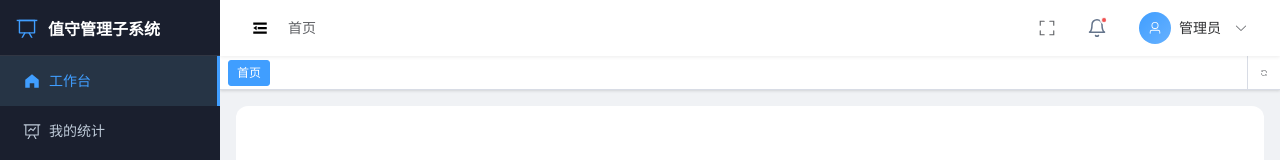
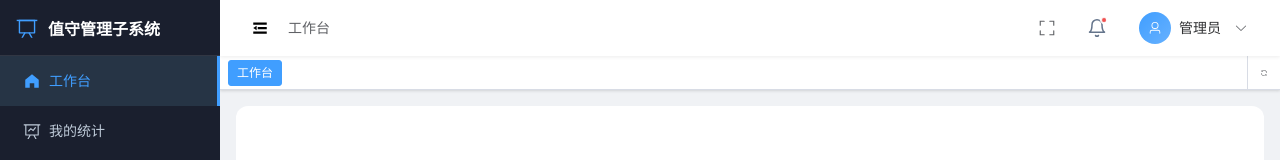
Before and after one commit to xinrun0928/rbac-design, a Vue app: page /duty/dashboard in a window 1280 px wide. Shown: the top 160 px of the page. Built offline with nearby package versions, Linux system fonts and the light colour scheme.

Commit message:
feat: enhance Breadcrumb and TagsView components to support dynamic menu lists

```diff
--- a/src/components/Breadcrumb.vue
+++ b/src/components/Breadcrumb.vue
@@ -1,6 +1,6 @@
 <template>
   <el-breadcrumb separator="/">
-    <el-breadcrumb-item :to="{ path: homePath }">{{ homeTitle }}</el-breadcrumb-item><!--
+    <el-breadcrumb-item :to="{ path: resolvedHomePath }">{{ resolvedHomeTitle }}</el-breadcrumb-item><!--
     --><el-breadcrumb-item v-if="groupTitle">{{ groupTitle }}</el-breadcrumb-item><!--
     --><el-breadcrumb-item v-if="!isHome && currentTitle && currentTitle !== groupTitle">{{ currentTitle }}</el-breadcrumb-item>
   </el-breadcrumb>
@@ -9,30 +9,54 @@
 <script setup lang="ts">
 import { computed } from 'vue'
 import { useRoute } from 'vue-router'
-import { findGroupTitle, adminMenus } from '@/config/menu'
+import { findGroupTitle } from '@/config/menu'
+import type { MenuItem } from '@/config/menu'
 
 const props = withDefaults(defineProps<{
+  /** 菜单列表，用于自动获取首页信息 */
+  menus?: MenuItem[]
+  /** 首页路径（不传则从 menus 第一项获取） */
   homePath?: string
+  /** 首页标题（不传则从 menus 第一项获取） */
   homeTitle?: string
+  /** 首页路由 name（不传则从路由自动生成） */
   homeName?: string
-  menus?: typeof adminMenus
 }>(), {
-  homePath: '/admin/dashboard',
-  homeTitle: '首页',
-  homeName: 'AdminDashboard',
-  menus: () => adminMenus
+  menus: () => [],
+  homePath: '',
+  homeTitle: '',
+  homeName: ''
 })
 
 const route = useRoute()
+
+// 从菜单中获取第一个有效项
+const getHomeFromMenus = (): { path: string; title: string } => {
+  if (props.menus.length > 0) {
+    const first = props.menus[0]
+    return { path: first.path, title: first.title }
+  }
+  return { path: '/admin/dashboard', title: '首页' }
+}
+
+const resolvedHomePath = computed(() => props.homePath || getHomeFromMenus().path)
+const resolvedHomeTitle = computed(() => props.homeTitle || getHomeFromMenus().title)
+
+// 自动生成首页路由 name：取路径最后一段转 PascalCase
+const resolvedHomeName = computed(() => {
+  if (props.homeName) return props.homeName
+  const segment = resolvedHomePath.value.split('/').filter(Boolean).pop() || 'dashboard'
+  return 'Duty' + segment.charAt(0).toUpperCase() + segment.slice(1).replace(/-([a-z])/g, (_, c) => c.toUpperCase())
+})
 
 const currentTitle = computed(() => {
   return (route.meta?.title as string) || ''
 })
 
-const isHome = computed(() => route.name === props.homeName)
+const isHome = computed(() => route.path === resolvedHomePath.value)
 
 const groupTitle = computed(() => {
-  if (route.name === props.homeName) return ''
+  if (isHome.value) return ''
   return findGroupTitle(route.path, props.menus)
 })
 </script>
--- a/src/components/TagsView.vue
+++ b/src/components/TagsView.vue
@@ -39,7 +39,7 @@
 </template>
 
 <script setup lang="ts">
-import { ref, computed, watch, onMounted, nextTick } from 'vue'
+import { ref, computed, watch, onMounted, onUnmounted, nextTick } from 'vue'
 import { useRoute, useRouter } from 'vue-router'
 import { Close, Refresh } from '@element-plus/icons-vue'
 
@@ -50,18 +50,42 @@ interface TagView {
   affix?: boolean
 }
 
+interface MenuItem {
+  path: string
+  title: string
+  icon?: any
+  children?: MenuItem[]
+  isGroup?: boolean
+  groupTitle?: string
+}
+
 const props = withDefaults(defineProps<{
-  /** 首页路径，用于固定标签判断 */
+  /** 菜单列表，用于自动获取首页路径和标题 */
+  menus?: MenuItem[]
+  /** 首页路径，用于固定标签判断（不传则从 menus 第一项获取） */
   homePath?: string
-  /** 首页标题 */
+  /** 首页标题（不传则从 menus 第一项获取） */
   homeTitle?: string
   /** localStorage 存储 key，不同子系统使用不同 key 避免冲突 */
   storageKey?: string
 }>(), {
-  homePath: '/admin/dashboard',
-  homeTitle: '首页',
+  menus: () => [],
+  homePath: '',
+  homeTitle: '',
   storageKey: 'visitedViews'
 })
+
+// 从菜单中获取第一个有效路径和标题
+const getHomeFromMenus = (): { path: string; title: string } => {
+  if (props.menus.length > 0) {
+    const first = props.menus[0]
+    return { path: first.path, title: first.title }
+  }
+  return { path: '/admin/dashboard', title: '首页' }
+}
+
+const resolvedHomePath = computed(() => props.homePath || getHomeFromMenus().path)
+const resolvedHomeTitle = computed(() => props.homeTitle || getHomeFromMenus().title)
 
 const route = useRoute()
 const router = useRouter()
@@ -87,15 +111,15 @@ const saveToStorage = () => {
 // 从本地存储加载
 const loadFromStorage = () => {
   const stored = localStorage.getItem(props.storageKey)
-  const homeTag: TagView = { path: props.homePath, title: props.homeTitle, affix: true }
+  const homeTag: TagView = { path: resolvedHomePath.value, title: resolvedHomeTitle.value, affix: true }
   if (stored) {
     try {
       const views = JSON.parse(stored) as TagView[]
-      // 确保首页标签存在且路径匹配
+      // 确保首页标签存在且路径和标题匹配
       const homeIndex = views.findIndex(v => v.affix)
       if (homeIndex === -1) {
         views.unshift(homeTag)
-      } else if (views[homeIndex].path !== props.homePath) {
+      } else if (views[homeIndex].path !== resolvedHomePath.value || views[homeIndex].title !== resolvedHomeTitle.value) {
         views[homeIndex] = homeTag
       }
       return views
@@ -168,6 +192,10 @@ const closeSelectedTag = (tag: TagView) => {
 
 // 关闭其他标签
 const closeOthersTags = () => {
+  visitedViews.value = visitedViews.value.filter(
+    tag => tag.affix || tag.path === selectedTag.value.path
+  )
+  saveToStorage()
   router.push(selectedTag.value.path)
   visible.value = false
 }
@@ -232,8 +260,12 @@ onMounted(() => {
   addView({
     path: route.path,
     title: (route.meta?.title as string) || '未命名',
-    affix: route.path === props.homePath
+    affix: route.path === resolvedHomePath.value
   })
+})
+
+onUnmounted(() => {
+  document.removeEventListener('click', closeMenu)
 })
 </script>
 
--- a/src/views/admin/AdminLayout.vue
+++ b/src/views/admin/AdminLayout.vue
@@ -19,7 +19,7 @@
               <Expand v-else />
             </el-icon>
           </div>
-          <Breadcrumb />
+          <Breadcrumb :menus="adminMenus" />
         </div>
         <div class="header-right">
           <FullscreenToggle />
@@ -29,7 +29,7 @@
       </header>
 
       <!-- 历史会话标签页 -->
-      <TagsView />
+      <TagsView :menus="adminMenus" storage-key="admin-tags-view" />
 
       <!-- 页面内容 -->
       <main class="admin-content">
--- a/src/views/duty/DutyLayout.vue
+++ b/src/views/duty/DutyLayout.vue
@@ -19,12 +19,7 @@
               <Expand v-else />
             </el-icon>
           </div>
-          <Breadcrumb
-            home-path="/duty/dashboard"
-            home-title="首页"
-            home-name="DutyDashboard"
-            :menus="dutyMenus"
-          />
+          <Breadcrumb :menus="dutyMenus" />
         </div>
         <div class="header-right">
           <FullscreenToggle />
@@ -34,11 +29,7 @@
       </header>
 
       <!-- 历史会话标签页 -->
-      <TagsView
-        home-path="/duty/dashboard"
-        home-title="首页"
-        storage-key="duty-tags-view"
-      />
+      <TagsView :menus="dutyMenus" storage-key="duty-tags-view" />
 
       <!-- 页面内容 -->
       <main class="duty-content">
```
